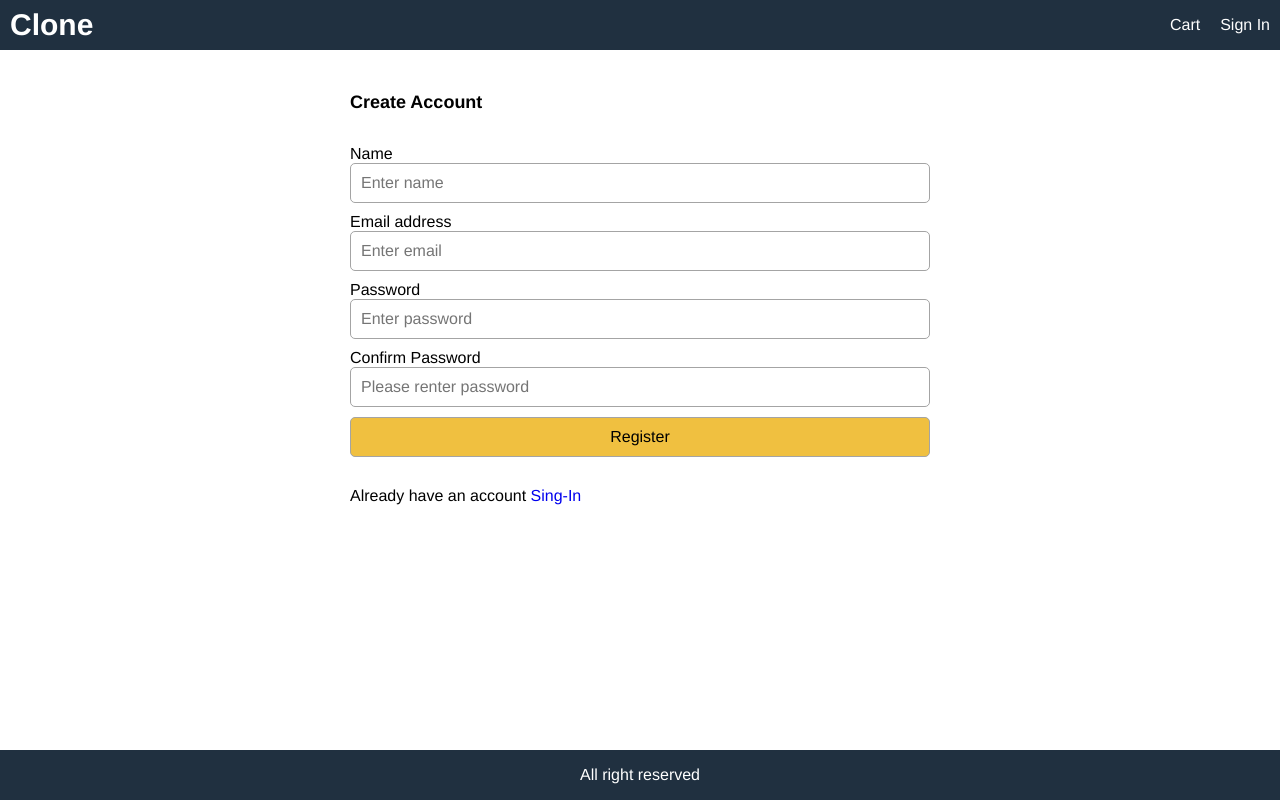
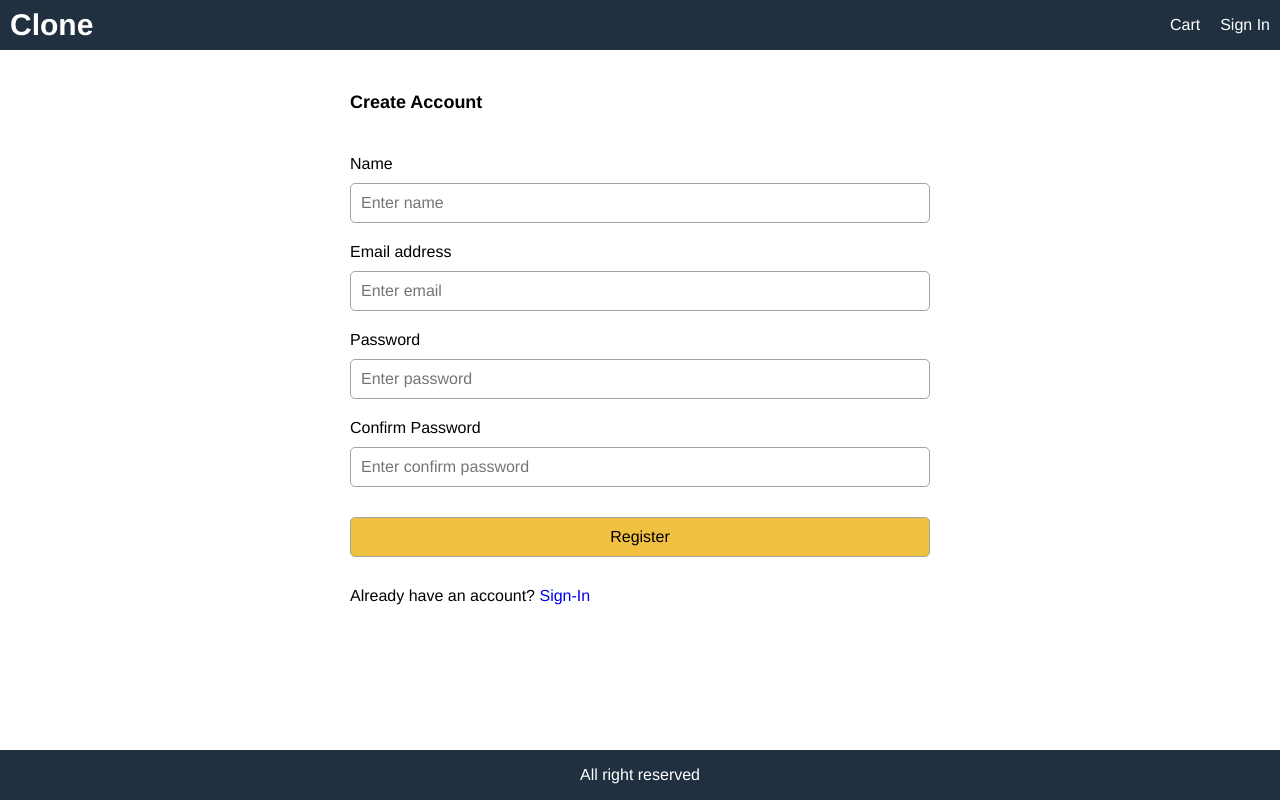
Before and after one commit to saket98/Ecommers_React_NodeJS, a React (Create React App) app in the folder frontend/: page /register in a window 1280 px wide. Built offline with nearby package versions, Linux system fonts and the light colour scheme.

Commit message:
RegisterScreen Bug removed

```diff
--- a/frontend/src/App.js
+++ b/frontend/src/App.js
@@ -39,7 +39,7 @@ function App() {
 						{userInfo ? (
 							<div className="dropdown">
 								<Link to="#">
-									{userInfo.data.name} <i class="fa fa-caret-down"></i>
+									{userInfo.data.name} <i className="fa fa-caret-down"></i>
 								</Link>
 								<ul className="dropdown-content">
 									<Link to="#signout" onClick={signoutHandler}>
--- a/frontend/src/Screens/ProductScreen.js
+++ b/frontend/src/Screens/ProductScreen.js
@@ -11,7 +11,6 @@ export default function ProductScreen(props) {
 	const productId = props.match.params.id;
 	const [qty, setQty] = useState(1);
 	const productDetails = useSelector((state) => state.productDetails);
-	console.log(productDetails);
 	const { loading, error, product } = productDetails;
 
 
--- a/frontend/src/Screens/registerScreen.js
+++ b/frontend/src/Screens/registerScreen.js
@@ -5,13 +5,13 @@ import { register } from "../Action/userAction";
 import LoadingBox from "../Components/LoadingBox";
 import MessageBox from "../Components/MessageBox";
 
-function RegisterScreen(props) {
+export default function RegisterScreen(props) {
 	const [name, setName] = useState("");
 	const [email, setEmail] = useState("");
 	const [password, setPassword] = useState("");
-	const [ConfirmedPassword, setConfirmedPassword] = useState("");
+	const [confirmPassword, setConfirmPassword] = useState("");
 
-	const redirect = props.location.search ? props.location.search.split("?")[1] : "/";
+	const redirect = props.location.search ? props.location.search.split("=")[1] : "/";
 
 	const userRegister = useSelector((state) => state.userRegister);
 	const { userInfo, loading, error } = userRegister;
@@ -19,19 +19,18 @@ function RegisterScreen(props) {
 	const dispatch = useDispatch();
 	const submitHandler = (e) => {
 		e.preventDefault();
-		if (password !== ConfirmedPassword) {
-			alert("Password and Confirm Password is not matching");
+		if (password !== confirmPassword) {
+			alert("Password and confirm password are not match");
 		} else {
 			dispatch(register(name, email, password));
 		}
 	};
-
 	useEffect(() => {
 		if (userInfo) {
 			props.history.push(redirect);
+			console.log(props.location);
 		}
-	}, [props.history, redirect, userInfo]);
-
+	}, [props.history, props.location, redirect, userInfo]);
 	return (
 		<div>
 			<form className="form" onSubmit={submitHandler}>
@@ -41,23 +40,23 @@ function RegisterScreen(props) {
 				{loading && <LoadingBox></LoadingBox>}
 				{error && <MessageBox variant="danger">{error}</MessageBox>}
 				<div>
-					<lable htmlFor="name">Name</lable>
-					<input type="name" id="name" placeholder="Enter name" required onChange={(e) => setName(e.target.value)}></input>
+					<label htmlFor="name">Name</label>
+					<input type="text" id="name" placeholder="Enter name" required onChange={(e) => setName(e.target.value)}></input>
 				</div>
 				<div>
-					<lable htmlFor="email">Email address</lable>
+					<label htmlFor="email">Email address</label>
 					<input type="email" id="email" placeholder="Enter email" required onChange={(e) => setEmail(e.target.value)}></input>
 				</div>
 				<div>
-					<lable htmlFor="password">Password</lable>
+					<label htmlFor="password">Password</label>
 					<input type="password" id="password" placeholder="Enter password" required onChange={(e) => setPassword(e.target.value)}></input>
 				</div>
 				<div>
-					<lable htmlFor="confirmedPassword">Confirm Password</lable>
-					<input type="password" id="confirmedPassword" placeholder="Please renter password" required onChange={(e) => setConfirmedPassword(e.target.value)}></input>
+					<label htmlFor="confirmPassword">Confirm Password</label>
+					<input type="password" id="confirmPassword" placeholder="Enter confirm password" required onChange={(e) => setConfirmPassword(e.target.value)}></input>
 				</div>
 				<div>
-					<lable />
+					<label />
 					<button className="primary" type="submit">
 						Register
 					</button>
@@ -65,12 +64,10 @@ function RegisterScreen(props) {
 				<div>
 					<label />
 					<div>
-						Already have an account <Link to={`/signin?redirect=${redirect}`}>Sing-In</Link>
+						Already have an account? <Link to={`/signin?redirect=${redirect}`}>Sign-In</Link>
 					</div>
 				</div>
 			</form>
 		</div>
 	);
 }
-
-export default RegisterScreen;
--- a/frontend/src/Screens/signInScreen.js
+++ b/frontend/src/Screens/signInScreen.js
@@ -10,6 +10,8 @@ function SigninScreen(props) {
 	const [password, setPassword] = useState("");
 
 	const redirect = props.location.search ? props.location.search.split("?")[1] : "/";
+
+	console.log(props.location.search);
 
 	const userSignin = useSelector((state) => state.userSignin);
 	const { userInfo, loading, error } = userSignin;
```
